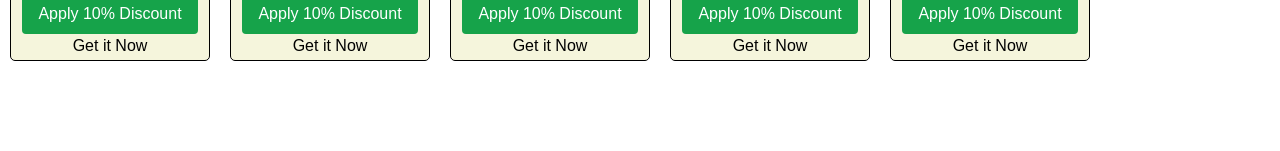
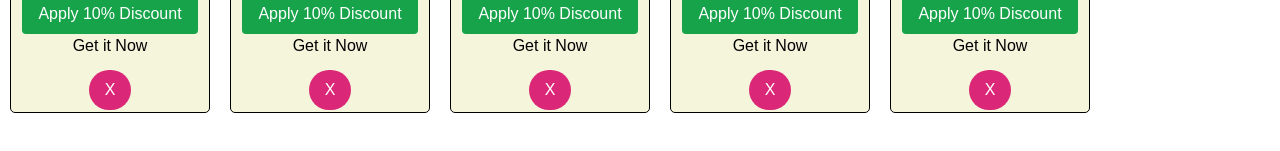
Before and after one commit to Vikramsaravanan/learning-react, a React (Vite) app: page / in a window 1280 px wide. Shown: the part 345-496 px from the top of the page. Built offline with nearby package versions, Linux system fonts and the light colour scheme.

Commit message:
updated deleting items

```diff
--- a/src/components/Course.jsx
+++ b/src/components/Course.jsx
@@ -4,10 +4,11 @@ import { useState } from 'react';
 
 const course1 = "This is course 1";
 
-function Course({image=im,name,price="00.00",rating="0",show=false}) {
+function Course({image=im,name,price="00.00",rating="0"}) {
 
     let disc = true;
     const [purchased,setPurchased] = useState(false);
+    const [show,setShow] = useState(true);
 
     const[discount,setDiscount] = useState("Apply 10% Discount");
     const[final_price,setFinal_price] = useState(price);
@@ -26,6 +27,7 @@ function Course({image=im,name,price="00.00",rating="0",show=false}) {
     }
 
     function purchase(discount){
+
         if(purchased)
             console.log("summa idhayae aluthaama vera veliya paaru!");
         else{
@@ -33,6 +35,11 @@ function Course({image=im,name,price="00.00",rating="0",show=false}) {
             setPurchased(true);
             console.log("Order potaachu");
         }
+    }
+
+    function handleDelete(){
+        console.log("Delete "+name);
+        setShow(false);
     }
 
     if(show){
@@ -46,20 +53,21 @@ function Course({image=im,name,price="00.00",rating="0",show=false}) {
             <button onClick={(e)=>{{purchase(20)};}} className="mt-3 bg-green-600 text-white px-4 py-2 rounded hover:bg-blue-700">  Buy Now </button>
             <button onClick={(p) => {{applyDiscount(20)}}} className="mt-3 bg-green-600 text-white px-4 py-2 rounded hover:bg-blue-700">{discount}</button>
             <p>{purchased ? "Already purchased":"Get it Now"}</p>
+            <button onClick={handleDelete} className="mt-3 bg-pink-600 text-white px-4 py-2 rounded-full hover:bg-red-700">X</button>
         </div>
      );
     }
-    else{
-        image=im;
-        return(
-            <>
-                <div className="card">
-                    <img src={image}></img>
-                    <p className="pt-6">Course time ends</p>
-                </div>
-            </>
-        )
-    }
+    // else{
+    //     image=im;
+    //     return(
+    //         <>
+    //             <div className="card">
+    //                 <img src={image}></img>
+    //                 <p className="pt-6">Course time ends</p>
+    //             </div>
+    //         </>
+    //     )
+    // }
 }
 
 export default Course;
--- a/src/components/CourseList.jsx
+++ b/src/components/CourseList.jsx
@@ -4,29 +4,29 @@ import maths from '../assets/images/maths.jpeg';
 import biology from '../assets/images/biology.jpg';
 import computer from '../assets/images/computer.jpg';
 import Course from './Course.jsx';
+import { useState } from 'react';
 
 export default function CourseList() {
 
-    const courses = [
-        { id: 1,image:physics, name: "Physics", price:499.00 , rating: "4.5", show: true },
+    const [courses,setCourses] = useState([
+        { id: 1,image:physics, name: "Physics", price:499.00 , rating: "4.5", show: true, },
         { id: 3,image:chemistry, name: "Chemistry", price:499.00 , rating: "4.8", show: true },
         { id: 2,image:maths, name:"Mathematics", price:499.00 , rating: "4.2", show: true },
         { id: 4,image:biology, name: "Biology", price:699.00 , rating: "4.6", show: true },
         { id: 5,image:computer, name: "Computer Science", price:699.00 , rating: "4.9", show: true }
-    ];
+    ]);
+
 
     // courses.sort((x,y) => (x.name ?? "").toLowerCase().localeCompare((y.name ?? "").toLowerCase()));
     courses.sort((x,y) => x.rating-y.rating);
     const courseslist = courses.map(
-        (course,index)=> <Course key={index} image={course.image} name={course.name} price={course.price} rating={course.rating} show={course.show}/>)
+        (course)=> <Course key={course.id} image={course.image} name={course.name} price={course.price} rating={course.rating} show={course.show} />)
 
     const basics = courses.filter((course) => course.price==499.00);
-
     const basicscourse = basics.map(
         (course,index)=> <Course key={index} image={course.image} name={course.name} price={course.price} rating={course.rating} show={course.show}/>)
 
     const addedcourse = courses.filter((course) => course.price!=499.00);
-
     const addedcourseslist = addedcourse.map(
         (course,index)=> <Course key={index} image={course.image} name={course.name} price={course.price} rating={course.rating} show={course.show}/>)
 
```
